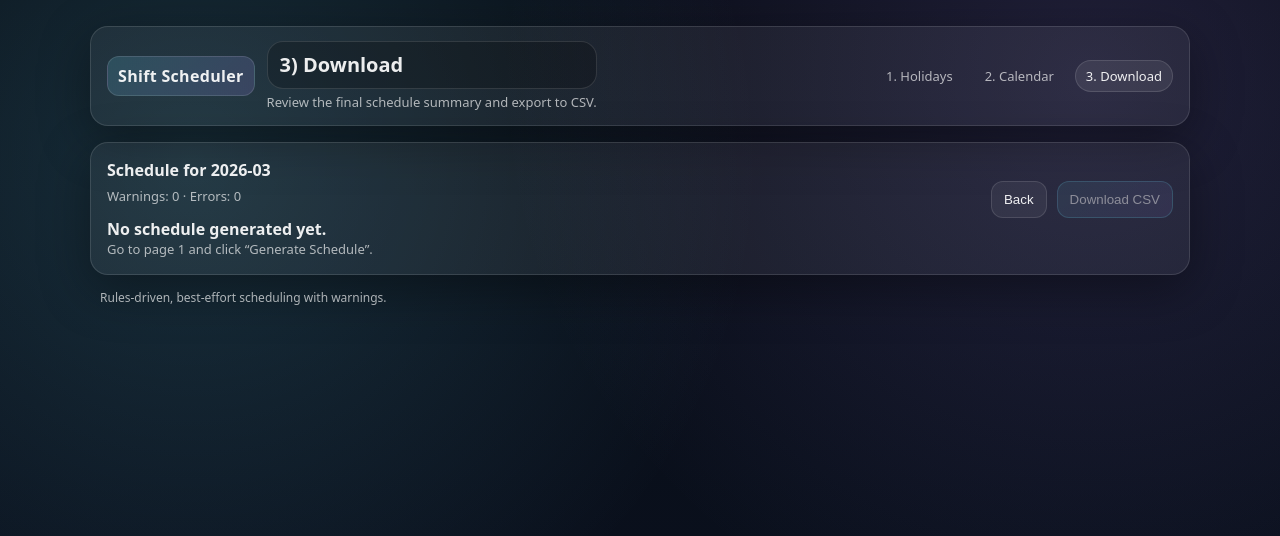
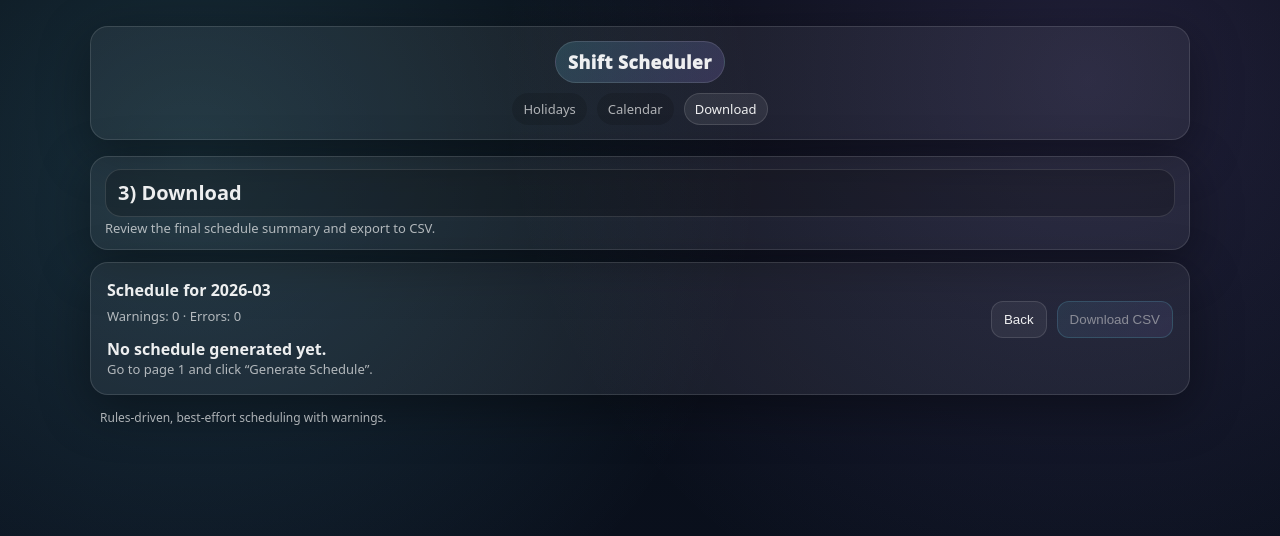
Before and after one commit to vivekssharma13/ShiftScheduler, a React (Vite) app: page /export in a window 1280 px wide. Shown: the top 536 px of the page. Built offline with nearby package versions, Linux system fonts and the light colour scheme.

Commit message:
Center header and simplify nav

```diff
--- a/src/components/Layout.jsx
+++ b/src/components/Layout.jsx
@@ -6,37 +6,38 @@ export default function Layout({ title, subtitle, children }) {
   return (
     <div className="app">
       <header className="top">
-        <div className="brand">
-          <div className="badge">Shift Scheduler</div>
-          <div className="titles">
-            <h1 className="pageTitle">{title}</h1>
-            {subtitle ? <p className="sub">{subtitle}</p> : null}
-          </div>
-        </div>
-
-        <nav className="steps" aria-label="Pages">
+        <div className="brandCentered">
+          <div className="appName">Shift Scheduler</div>
+          <nav className="steps" aria-label="Pages">
           <NavLink
             to="/holidays"
             className={({ isActive }) => (isActive ? "step active" : "step")}
           >
-            1. Holidays
+            Holidays
           </NavLink>
           <NavLink
             to="/schedule"
             className={({ isActive }) => (isActive ? "step active" : "step")}
           >
-            2. Calendar
+            Calendar
           </NavLink>
           <NavLink
             to="/export"
             className={({ isActive }) => (isActive ? "step active" : "step")}
           >
-            3. Download
+            Download
           </NavLink>
-        </nav>
+          </nav>
+        </div>
       </header>
 
-      <main className="main">{children}</main>
+      <main className="main">
+        <div className="pageHead">
+          <h1 className="pageTitle">{title}</h1>
+          {subtitle ? <p className="sub">{subtitle}</p> : null}
+        </div>
+        {children}
+      </main>
 
       <footer className="footer">
         <span>Rules-driven, best-effort scheduling with warnings.</span>
--- a/src/styles/app.css
+++ b/src/styles/app.css
@@ -39,10 +39,8 @@ a {
 }
 
 .top {
-  display: flex;
-  flex-wrap: wrap;
-  align-items: center;
-  justify-content: space-between;
+  display: grid;
+  justify-items: center;
   gap: 12px;
   padding: 14px 16px;
   border: 1px solid var(--line);
@@ -51,25 +49,31 @@ a {
   box-shadow: var(--shadow);
 }
 
-.brand {
-  display: flex;
-  gap: 12px;
-  align-items: center;
+
+.brandCentered {
+  display: grid;
+  justify-items: center;
+  gap: 10px;
 }
 
-.titles {
-  display: grid;
-  gap: 2px;
+.appName {
+  font-weight: 950;
+  letter-spacing: 0.03em;
+  font-size: 18px;
+  padding: 8px 12px;
+  border-radius: 999px;
+  border: 1px solid var(--line);
+  background: linear-gradient(135deg, rgba(110, 231, 255, 0.16), rgba(167, 139, 250, 0.18));
 }
 
-.badge {
-  padding: 8px 10px;
-  border-radius: 12px;
-  background: linear-gradient(135deg, rgba(110, 231, 255, 0.16), rgba(167, 139, 250, 0.18));
+.pageHead {
+  margin-top: 14px;
+  margin-bottom: 12px;
+  padding: 12px 14px;
   border: 1px solid var(--line);
-  font-weight: 850;
-  letter-spacing: 0.02em;
-  white-space: nowrap;
+  border-radius: 18px;
+  background: var(--panel);
+  box-shadow: var(--shadow);
 }
 
 .pageTitle {
@@ -94,6 +98,7 @@ h1 {
   gap: 10px;
   align-items: center;
   flex-wrap: wrap;
+  justify-content: center;
   color: var(--muted);
   font-size: 13px;
 }
@@ -103,7 +108,7 @@ h1 {
   border: 1px solid transparent;
   border-radius: 999px;
   text-decoration: none;
-  background: transparent;
+  background: rgba(0, 0, 0, 0.14);
 }
 
 .step.active {
@@ -690,6 +695,10 @@ h1 {
     padding: 12px 12px;
   }
 
+  .appName {
+    font-size: 16px;
+  }
+
   .pageTitle {
     font-size: 18px;
   }
```
